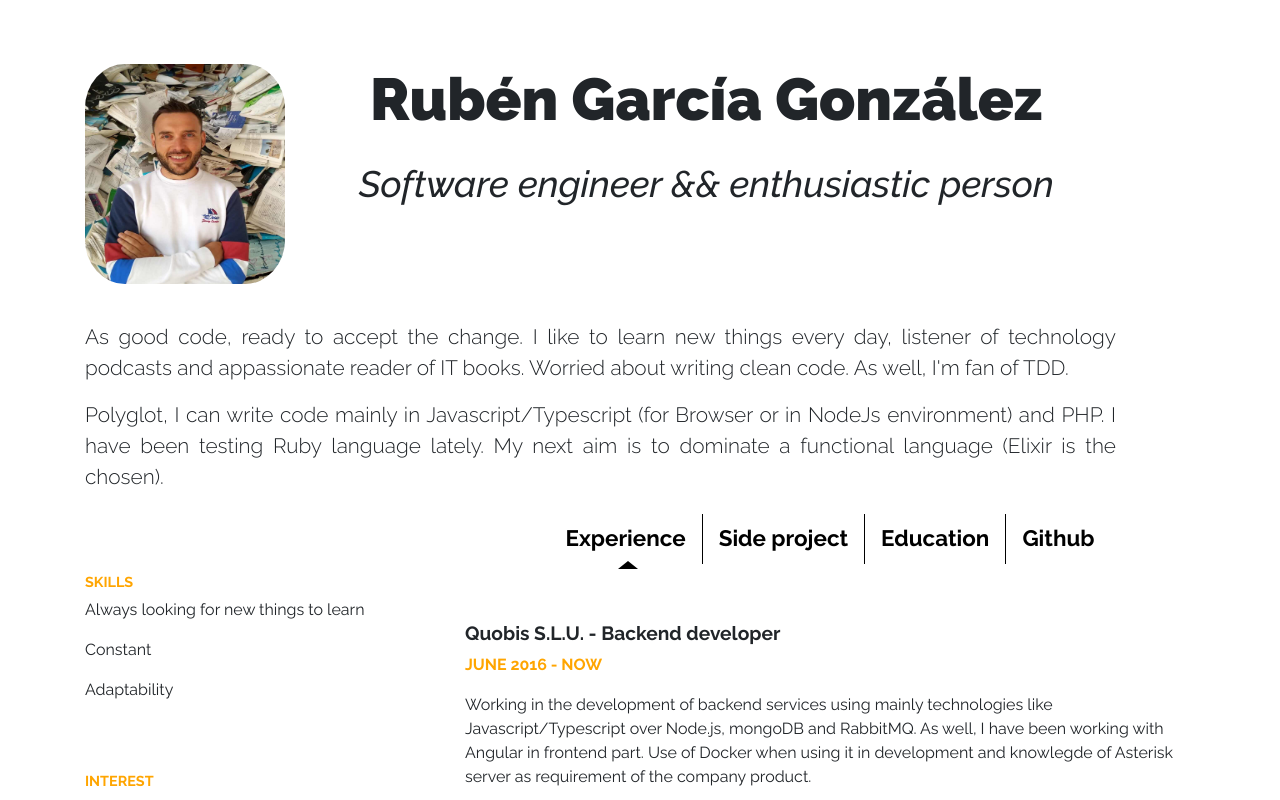
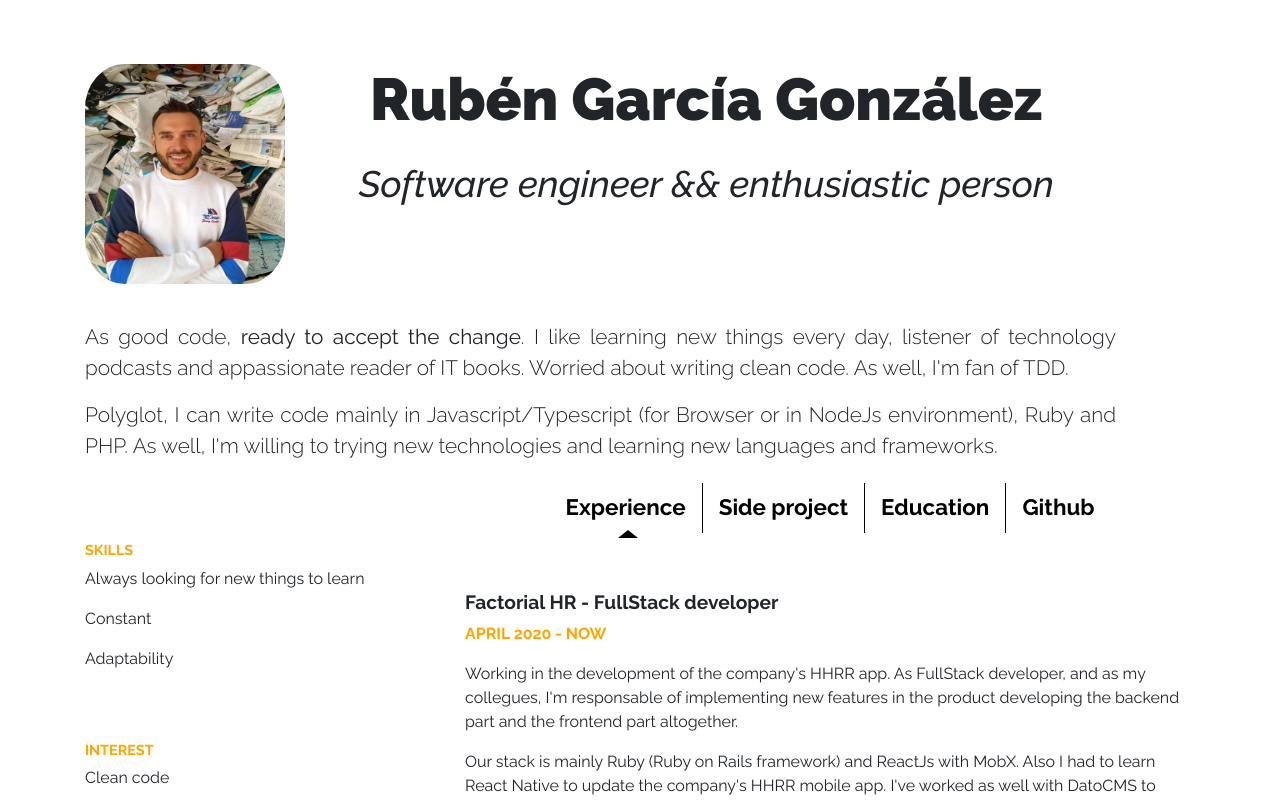
Before and after one commit to rubengglez/rubengglez.github.io, an Angular app: page /experience in a window 1280 px wide. Shown: the top 800 px of the page. Built offline with nearby package versions, Linux system fonts and the light colour scheme.

Commit message:
feat: add factorial experience

```diff
--- a/src/assets/experiences.json
+++ b/src/assets/experiences.json
@@ -1,7 +1,15 @@
 [
 	{
+		"company": "Factorial HR - FullStack developer",
+		"date": "April 2020 - Now",
+		"texts": [
+			"Working in the development of the company's HHRR app. As FullStack developer, and as my collegues, I'm responsable of implementing new features in the product developing the backend part and the frontend part altogether.",
+			"Our stack is mainly Ruby (Ruby on Rails framework) and ReactJs with MobX. Also I had to learn React Native to update the company's HHRR mobile app. I've worked as well with DatoCMS to maintain the public pages that compounds the company's web."
+		]
+	},
+	{
 		"company": "Quobis S.L.U. - Backend developer",
-		"date": "June 2016 - Now",
+		"date": "June 2016 - April 2020",
 		"texts": [
 			"Working in the development of backend services using mainly technologies like Javascript/Typescript over Node.js, mongoDB and RabbitMQ. As well, I have been working with Angular in frontend part. Use of Docker when using it in development and knowlegde of Asterisk server as requirement of the company product.",
 			"I gained experience in TDD (Test Driven Development) and DDD (Domain Driven Design)",
--- a/src/side-project/side-project.component.html
+++ b/src/side-project/side-project.component.html
@@ -3,7 +3,7 @@
 		<li class="sideProjects__li">
 			This site was built with <strong>Angular Framework</strong> to know how Angular works
 			and explore some of its features.
-			<a href="https://rubengglez.github.io//">https://rubengglez.github.io/</a>
+			<a href="https://rubengglez.github.io/cv/">https://rubengglez.github.io/cv</a>
 		</li>
 		<li class="sideProjects__li">
 			Developing of
--- a/src/top/top.component.html
+++ b/src/top/top.component.html
@@ -16,14 +16,14 @@
 	<div class="row container">
 		<div class="header__fulldescription col-md-12 widthContainer ">
 			<p>
-				As good code, ready to accept the change. I like to learn new things every day,
+				As good code, <strong>ready to accept the change</strong>. I like learning new things every day,
 				listener of technology podcasts and appassionate reader of IT books. Worried about
 				writing clean code. As well, I'm fan of TDD.
 			</p>
 			<p>
 				Polyglot, I can write code mainly in Javascript/Typescript (for Browser or in NodeJs
-				environment) and PHP. I have been testing Ruby language lately. My next aim is to
-				dominate a functional language (Elixir is the chosen).
+				environment), Ruby and PHP. As well, I'm willing to trying new technologies and
+				learning new languages and frameworks.
 			</p>
 		</div>
 	</div>
```
